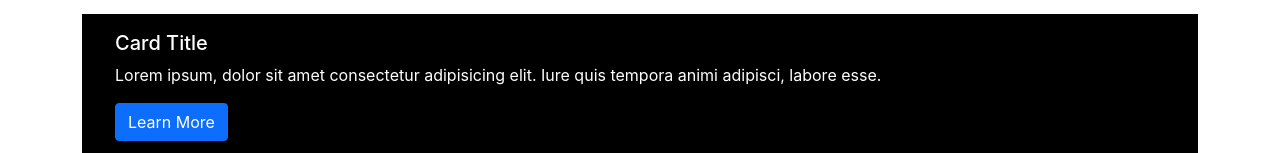
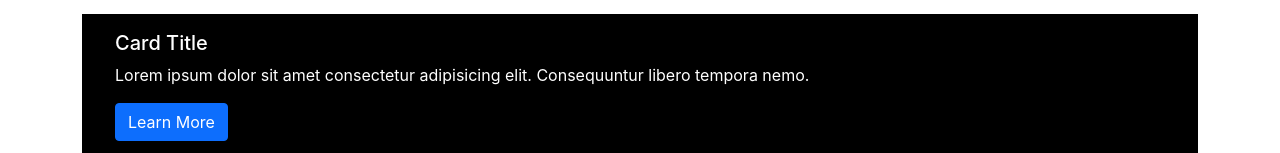
Before and after one commit to Pronoysaha90/React_Project, a React (Create React App) app: page / in a window 1280 px wide. Shown: the part 300-453 px from the top of the page. Built offline with nearby package versions, Linux system fonts and the light colour scheme.

Commit message:
fixed surprise page bugs

```diff
--- a/src/components/About.js
+++ b/src/components/About.js
@@ -34,7 +34,7 @@
         <Card.Body>
           <Card.Title>Card Title</Card.Title>
           <Card.Text>
-            Lorem ipsum, dolor sit amet consectetur adipisicing elit. Iure quis tempora animi adipisci, labore esse.
+            Lorem ipsum dolor sit amet consectetur adipisicing elit. Consequuntur libero tempora nemo.
           </Card.Text>
           <Button variant="primary">Learn More</Button>
         </Card.Body>
```
